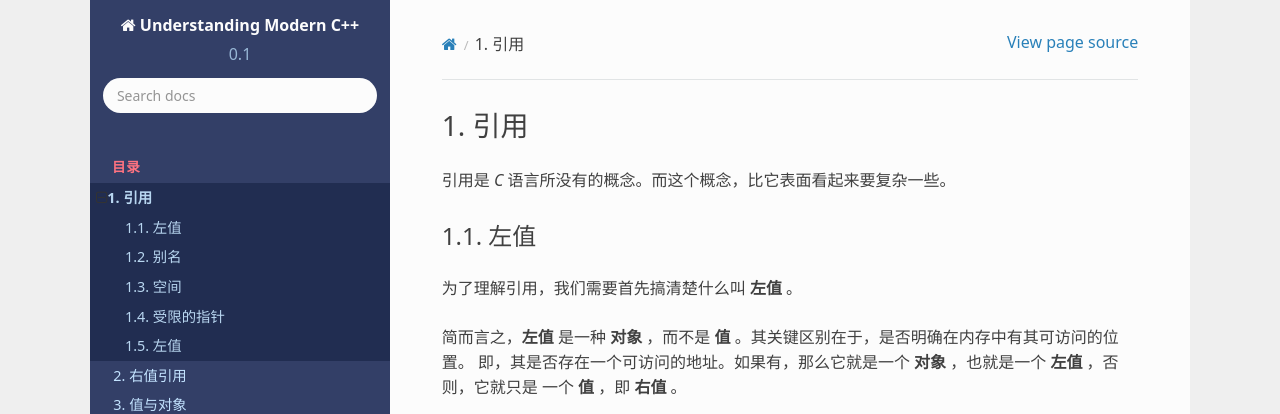
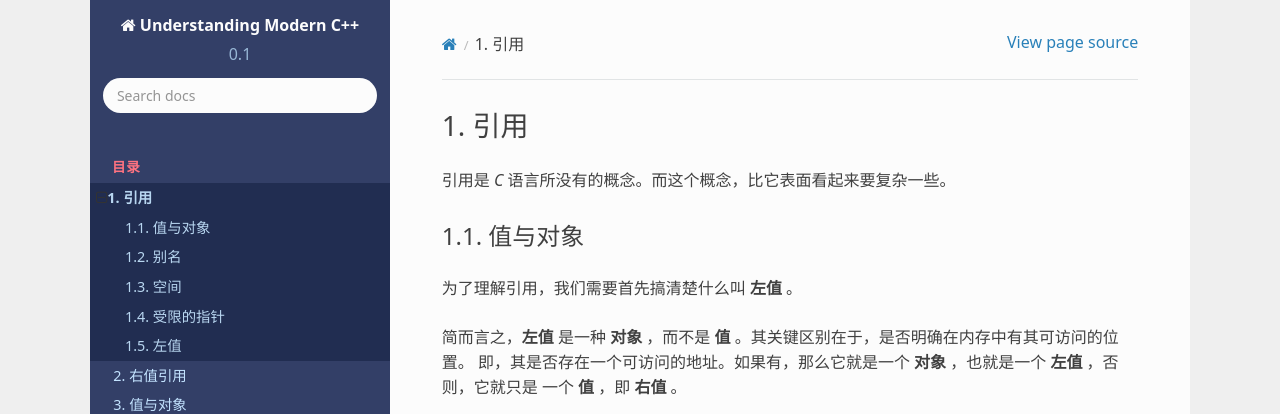
Before and after one commit to godsme/understand_modern_cpp, a Sphinx documentation site: the page built from docs/source/reference.rst, in a window 1280 px wide and 900 px high. Shown: the top 414 px of the window. Built offline with Sphinx 7.4.7 and the Read the Docs theme 2.0.0, drawn with Linux system fonts in a browser that asks for light colours; formulas are drawn with MathJax 3.

Commit message:
refactored reference

```diff
--- a/docs/source/reference.rst
+++ b/docs/source/reference.rst
@@ -3,7 +3,7 @@
 
 引用是 `C` 语言所没有的概念。而这个概念，比它表面看起来要复杂一些。
 
-左值
+值与对象
 ------------
 
 为了理解引用，我们需要首先搞清楚什么叫 **左值** 。
```
Also changed, not shown: other parts of docs/source/reference.rst (+1 -0 lines).
